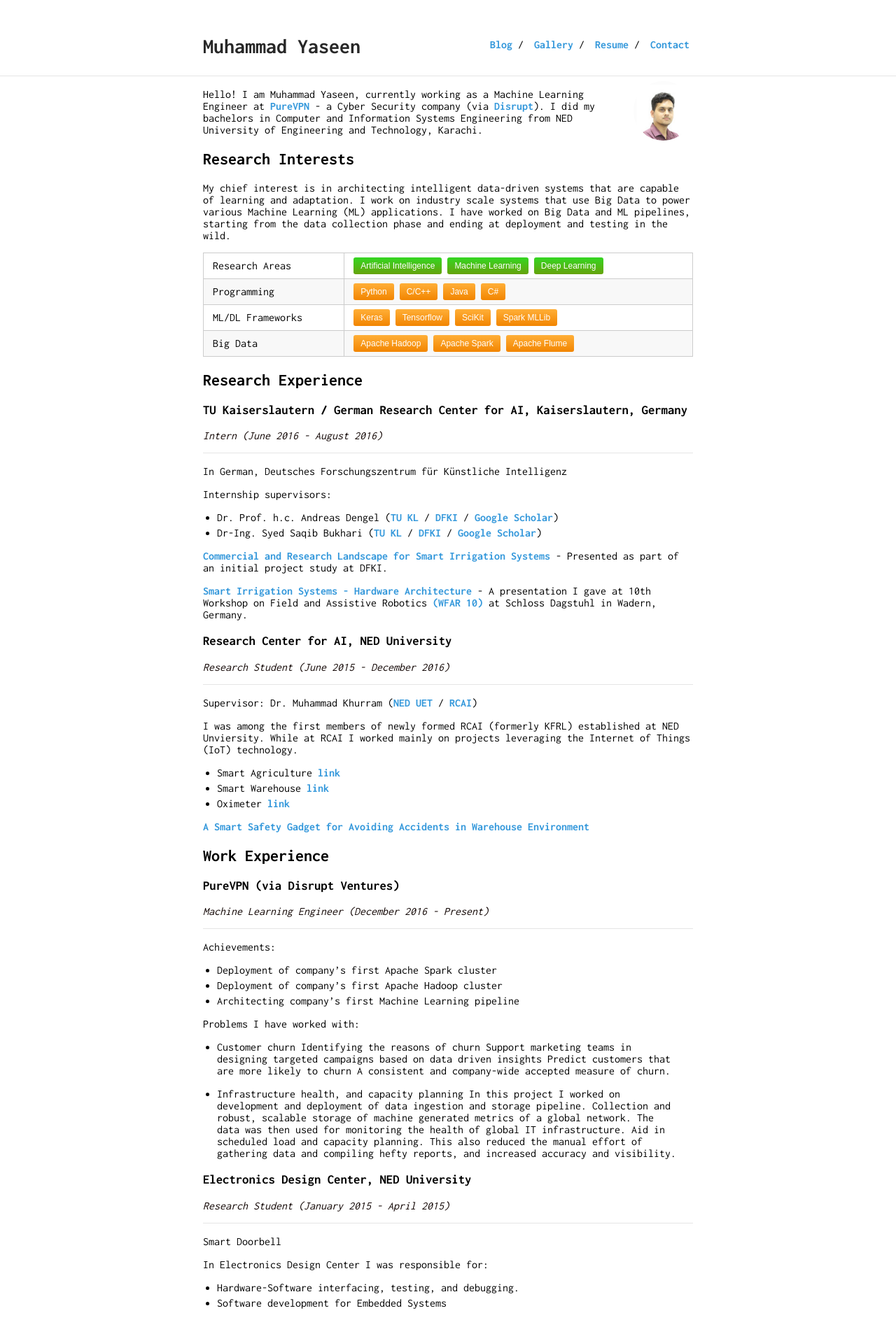
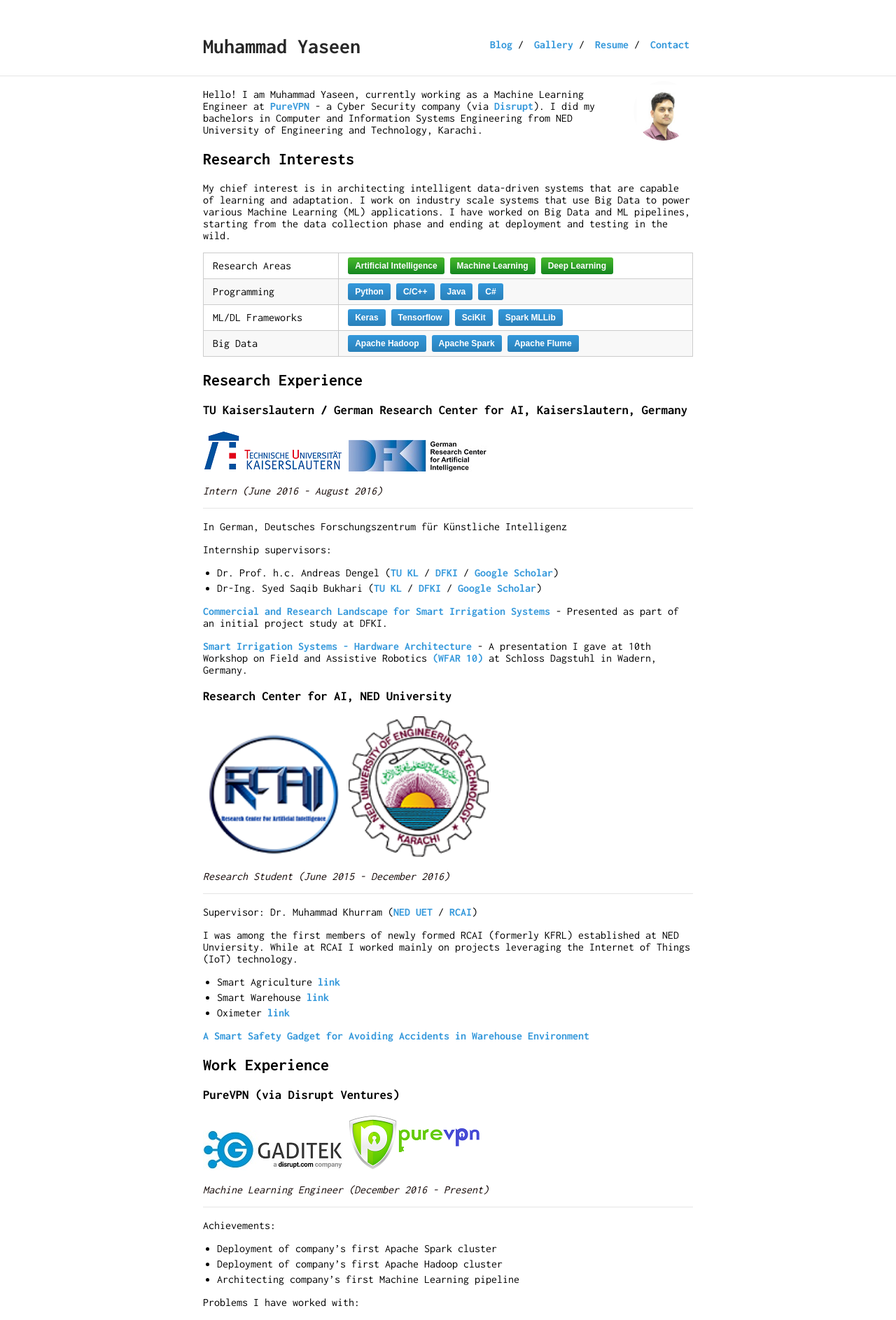
Before and after one commit to muhammadyaseen/muhammadyaseen.github.io, a Jekyll site: the page built from index.md, in a window 1280 px wide. Shown: the top 1887 px of the page at 70% size. Built offline with Jekyll 4.4.1, drawn with Linux system fonts in a browser that asks for light colours.

Commit message:
added logos and changed skill badge colors to darker variants

```diff
--- a/_sass/_style.scss
+++ b/_sass/_style.scss
@@ -159,13 +159,39 @@
   text-decoration: none;
 }
 
+.skill-badge-blue {
+  background: #3498db;
+  background-image: -webkit-linear-gradient(top, #3498db, #2980b9);
+  background-image: -moz-linear-gradient(top, #3498db, #2980b9);
+  background-image: -ms-linear-gradient(top, #3498db, #2980b9);
+  background-image: -o-linear-gradient(top, #3498db, #2980b9);
+  background-image: linear-gradient(to bottom, #3498db, #2980b9);
+  //border: 1px solid #FF8633;
+  border: none;
+  -webkit-border-radius: 3;
+  -moz-border-radius: 3;
+  border-radius: 3px;
+  font-family: Arial;
+  color: #ffffff;
+  font-size: 12px;
+  font-weight: bold;
+  padding: 5px 10px 5px 10px;
+  text-decoration: none;
+}
+
 .skill-badge-green {
-  background: #34d622;
+  /*background: #34d622;
   background-image: -webkit-linear-gradient(top, #34d622, #66a30c);
   background-image: -moz-linear-gradient(top, #34d622, #66a30c);
   background-image: -ms-linear-gradient(top, #34d622, #66a30c);
   background-image: -o-linear-gradient(top, #34d622, #66a30c);
-  background-image: linear-gradient(to bottom, #34d622, #66a30c);
+  background-image: linear-gradient(to bottom, #34d622, #66a30c);*/
+  background: #48ba2b;
+  background-image: -webkit-linear-gradient(top, #48ba2b, #138520);
+  background-image: -moz-linear-gradient(top, #48ba2b, #138520);
+  background-image: -ms-linear-gradient(top, #48ba2b, #138520);
+  background-image: -o-linear-gradient(top, #48ba2b, #138520);
+  background-image: linear-gradient(to bottom, #48ba2b, #138520);
   // border: 1px solid #029E15;
   border: none;
   -webkit-border-radius: 3;
@@ -174,10 +200,14 @@
   font-family: Arial;
   color: #ffffff;
   font-size: 12px;
-  /*font-weight: bold;*/
+  font-weight: bold;
   padding: 5px 10px 5px 10px;
   text-decoration: none;
 }
 
+.affiliation_logo {
+  width: 200px !important;
+  //height: 70px !important;
+}
 @import "typography";
 @import "tables";
--- a/index.md
+++ b/index.md
@@ -13,12 +13,14 @@
 
 ----------------|-----------------------------
 Research Areas           | <button class="skill-badge-green">Artificial Intelligence</button> <button class="skill-badge-green">Machine Learning</button> <button class="skill-badge-green">Deep Learning</button>
-Programming     | <button class="skill-badge-orange">Python</button> <button class="skill-badge-orange">C/C++</button> <button class="skill-badge-orange">Java</button> <button class="skill-badge-orange">C#</button>
-ML/DL Frameworks      | <button class="skill-badge-orange">Keras</button> <button class="skill-badge-orange">Tensorflow</button> <button class="skill-badge-orange">SciKit</button> <button class="skill-badge-orange">Spark MLLib</button>
-Big Data        | <button class="skill-badge-orange">Apache Hadoop</button> <button class="skill-badge-orange">Apache Spark</button> <button class="skill-badge-orange">Apache Flume</button>
+Programming     | <button class="skill-badge-blue">Python</button> <button class="skill-badge-blue">C/C++</button> <button class="skill-badge-blue">Java</button> <button class="skill-badge-blue">C#</button>
+ML/DL Frameworks      | <button class="skill-badge-blue">Keras</button> <button class="skill-badge-blue">Tensorflow</button> <button class="skill-badge-blue">SciKit</button> <button class="skill-badge-blue">Spark MLLib</button>
+Big Data        | <button class="skill-badge-blue">Apache Hadoop</button> <button class="skill-badge-blue">Apache Spark</button> <button class="skill-badge-blue">Apache Flume</button>
 
 ## Research Experience
 ### TU Kaiserslautern / German Research Center for AI, Kaiserslautern, Germany
+<img class="affiliation_logo" src="./images/tu_kaiserslautern.png">
+<img class="affiliation_logo" src="./images/dfki.jpg">
 
 <span class="jobposition">Intern (June 2016 - August 2016)</span>
 
@@ -34,6 +36,9 @@
 [Smart Irrigation Systems - Hardware Architecture](https://www.slideshare.net/MuhammadYaseenAftab1/smart-irrigation-system-hardware-architecture-for-warm-project) - A presentation I gave at 10th Workshop on Field and Assistive Robotics [(WFAR 10)](https://agrosy.informatik.uni-kl.de/en/conferences/wfar/wfar10/) at Schloss Dagstuhl in Wadern, Germany.
 
 ### Research Center for AI, NED University
+
+<img class="affiliation_logo" src="./images/rcai.jpg">
+<img class="affiliation_logo" src="./images/ned.png">
 
 <span class="jobposition">Research Student (June 2015 - December 2016)</span>
 
@@ -53,6 +58,9 @@
 ## Work Experience
 
 ### PureVPN (via Disrupt Ventures)
+
+<img class="affiliation_logo" src="./images/gaditek.jpg">
+<img class="affiliation_logo" src="./images/pure_vpn.png">
 
 <span class="jobposition">Machine Learning Engineer (December 2016 - Present)</span>
 
```
Also changed, not shown: images/dfki.jpg (added), images/gaditek.jpg (added), images/ned.png (added), images/pure_vpn.png (added), images/rcai.jpg (added), images/tu_kaiserslautern.png (added).
